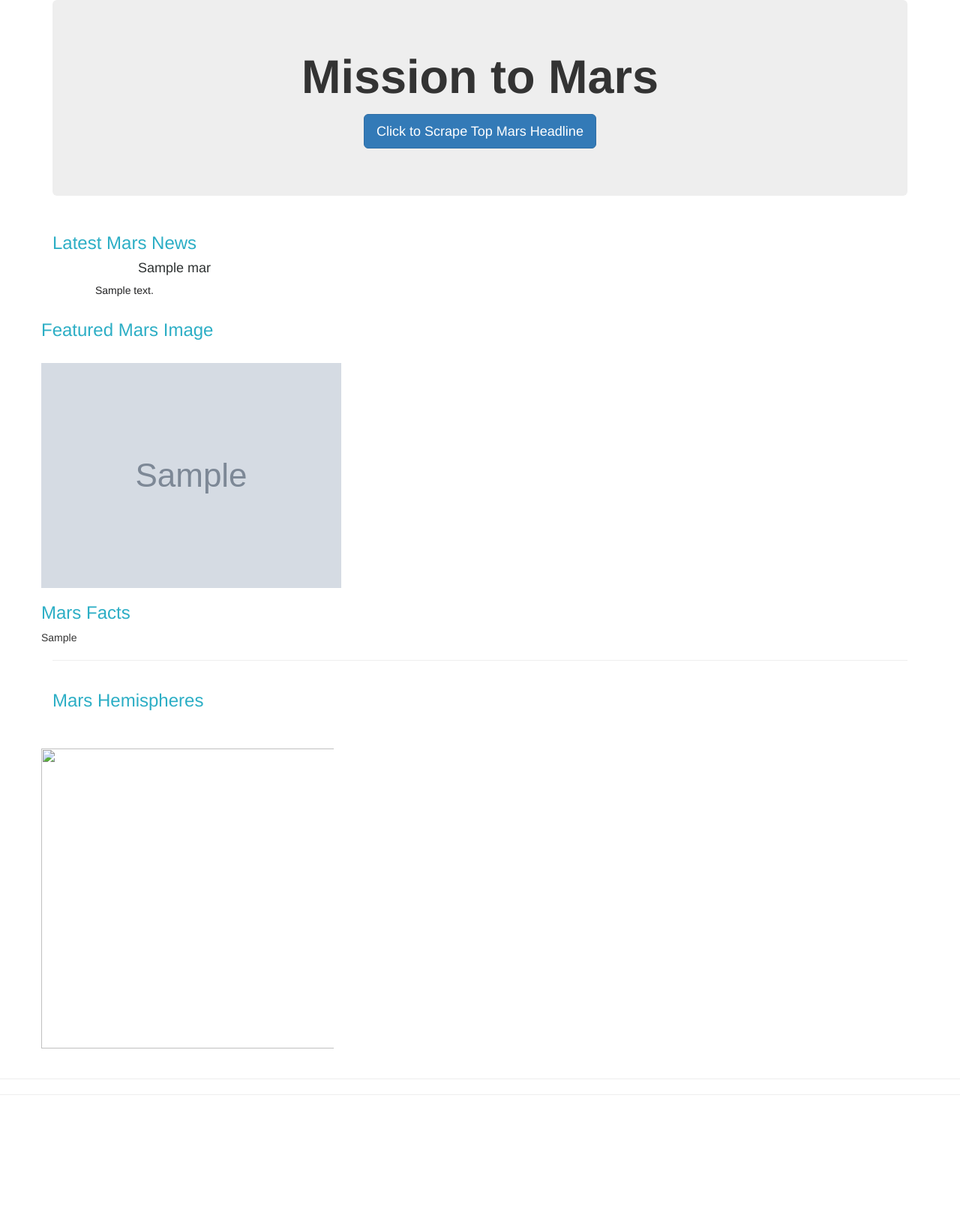
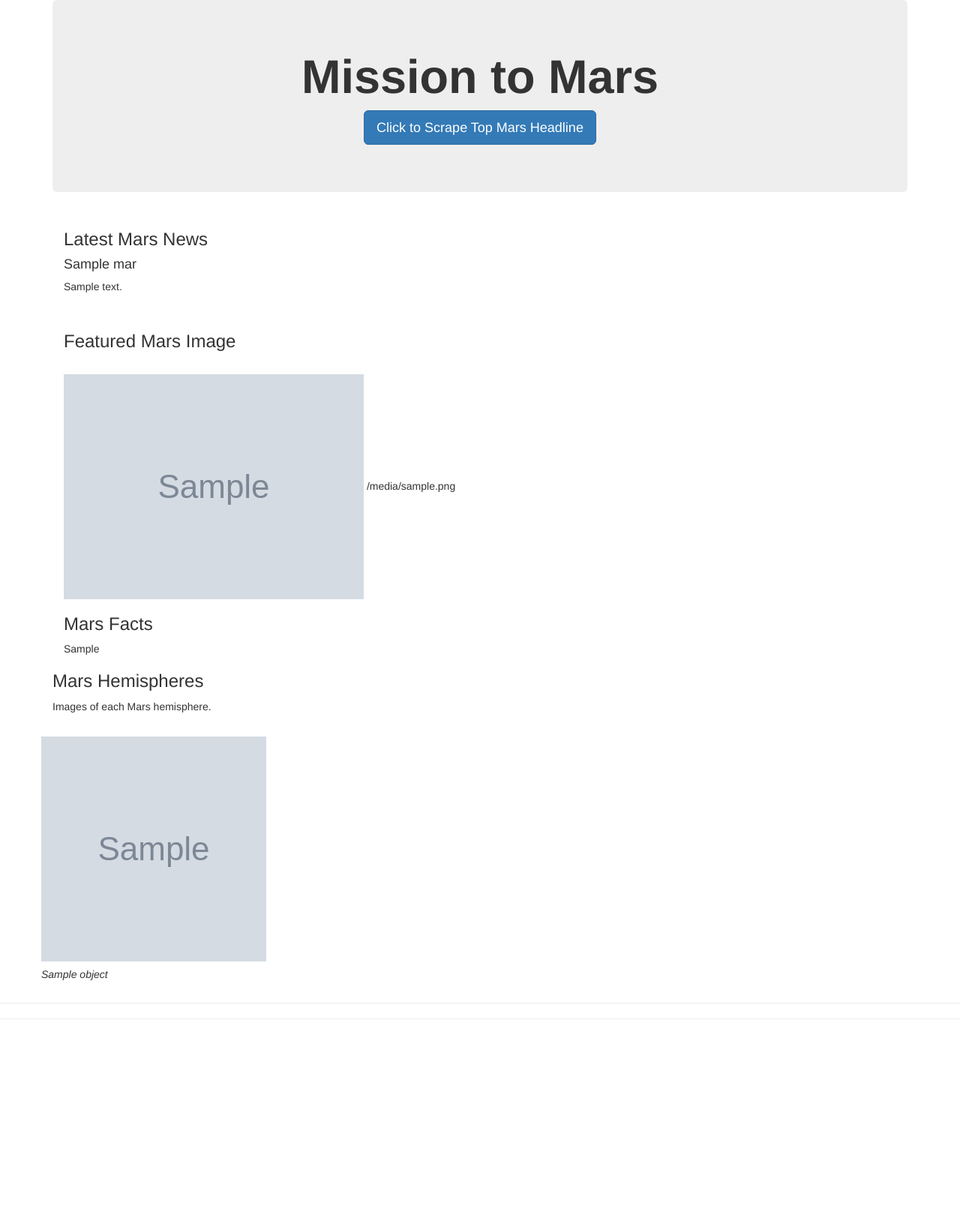
Before and after one commit to svfarago/Web_scraping_challenge, a Flask app: page / in a window 1280 px wide. Shown: the whole page at 75% size. After the commit the page ends 1359 px from the top, so only its background shows below. Run offline with Flask 2, Linux system fonts and the light colour scheme; grey boxes marked "Sample" are stand-in pictures; a database or web service that is not in the repository returns one stand-in record (values such as "Sample title"); some libraries are stand-ins or nearby versions.

Commit message:
Code works. Needs cleanup.

```diff
--- a/Mission_to_Mars/app.py
+++ b/Mission_to_Mars/app.py
@@ -6,7 +6,6 @@
 app = Flask(__name__)
 
 # Use PyMongo to establish Mongo connection to database, mars_app
-#mongo = PyMongo(app, uri="mongodb://localhost:27017/mars_app")
 app.config["MONGO_URI"] = "mongodb://localhost:27017/mars_app"
 mongo = PyMongo(app)
 
@@ -27,6 +26,7 @@
     mars = mongo.db.mars
     # Run the scrape function to fetch data in the form of dictionary
     mars_data = scrape_mars.scrape_all()
+    print(mars_data)
 
     # Update the Mongo database collection (mars) using update and upsert=True
     mars.update({}, mars_data, upsert=True)
--- a/Mission_to_Mars/scrape_mars.py
+++ b/Mission_to_Mars/scrape_mars.py
@@ -28,7 +28,7 @@
     url = "https://mars.nasa.gov/news/"
     browser.visit(url)
     html = browser.html
-    time.sleep(1)
+    time.sleep(3)
     soup = BeautifulSoup(html, "html.parser")
 # Scrape the container that has info
     results_head = soup.find_all("div", class_="content_title")
@@ -45,6 +45,7 @@
     browser.visit(url_spaceimage)
     time.sleep(1)
     browser.find_by_css("img.BaseImage").click()
+    time.sleep(3)
     html = browser.html
     soup = BeautifulSoup(html, "html.parser")
     feature_image_url = soup.find("a", class_="BaseButton")["href"]
@@ -150,5 +151,7 @@
     browser.quit()
     # Return results
     return mars_data
+
+    # Potato - do I need the code below?
 if __name__ == "__main__":
         scrape_all()
--- a/Mission_to_Mars/templates/index.html
+++ b/Mission_to_Mars/templates/index.html
@@ -6,7 +6,6 @@
 
   <meta name="viewport" content="width=device-width, initial-scale=1">
   <link rel="stylesheet" href="https://maxcdn.bootstrapcdn.com/bootstrap/3.4.1/css/bootstrap.min.css">
-  <link rel="stylesheet" href="style.css">
 
 
 </head>
@@ -18,7 +17,6 @@
       <p><a class="btn btn-primary btn-lg" href="../scrape" role="button">Click to Scrape Top Mars Headline</a></p>
   </div>
 
-  <div class="row">
   <div class="col-md-12">
   <!-- Latest Mars News -->
               <div class="media-body">
@@ -26,7 +24,7 @@
                   <h4>{{mars.latest_news_title}}</h4>
                   <p>{{mars.latest_news_detail}}</p>
               </div>
-          </div>
+
         </br>
  <div class="row">
  <div class="col-md-10 border">
@@ -34,34 +32,33 @@
         <h3>Featured Mars Image</h3>
         </br>
          <img src="{{mars.feature_image_url}}" alt="Featured Mars Image">
+         {{mars.feature_image_url}}
         </div>
       </br>
 
  <div class="col-md-10 border">
             <h3>Mars Facts</h3>
-                {{mars.mars_html_table}}
+                {{mars.mars_html_table | safe}}
 
            </div>
       </div>
   </div>
+  <hr>
 
-  <hr>
     <div class="row">
       <div class="col-md-8 offset-4">
         <h3>Mars Hemispheres</h3>
+        <P>Images of each Mars hemisphere.</P>
       </div>
     </div>
-    </br>
     <div class="row">
-            {% for hemisphere in mars.image_urls %}
+            {% for object in mars.image_urls %}
               <div class="col-6 border">
               </br>
-                    <div>
-                      <img width="400 px" height="400 px" src="{{ img_urls }}">
-                    </div>
 
                     <div>
-                      <h3> {{ image_urls}} </h3>
+                      <img width="300px" height="300px" src="{{ object['image_url'] }}">
+                      <h5><i>{{object['title']}}</i></h5>
                     </div>
 
               </div>
```
Also changed, not shown: 1 other file.
